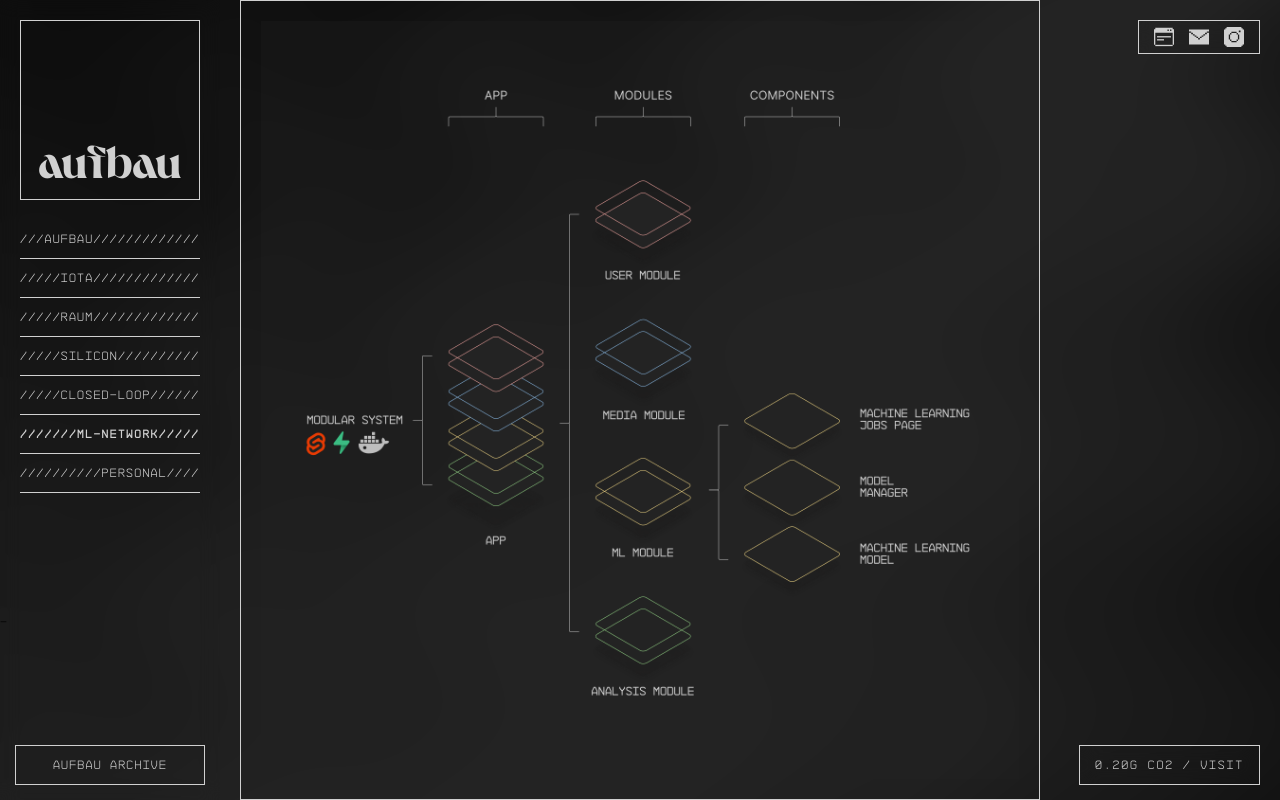
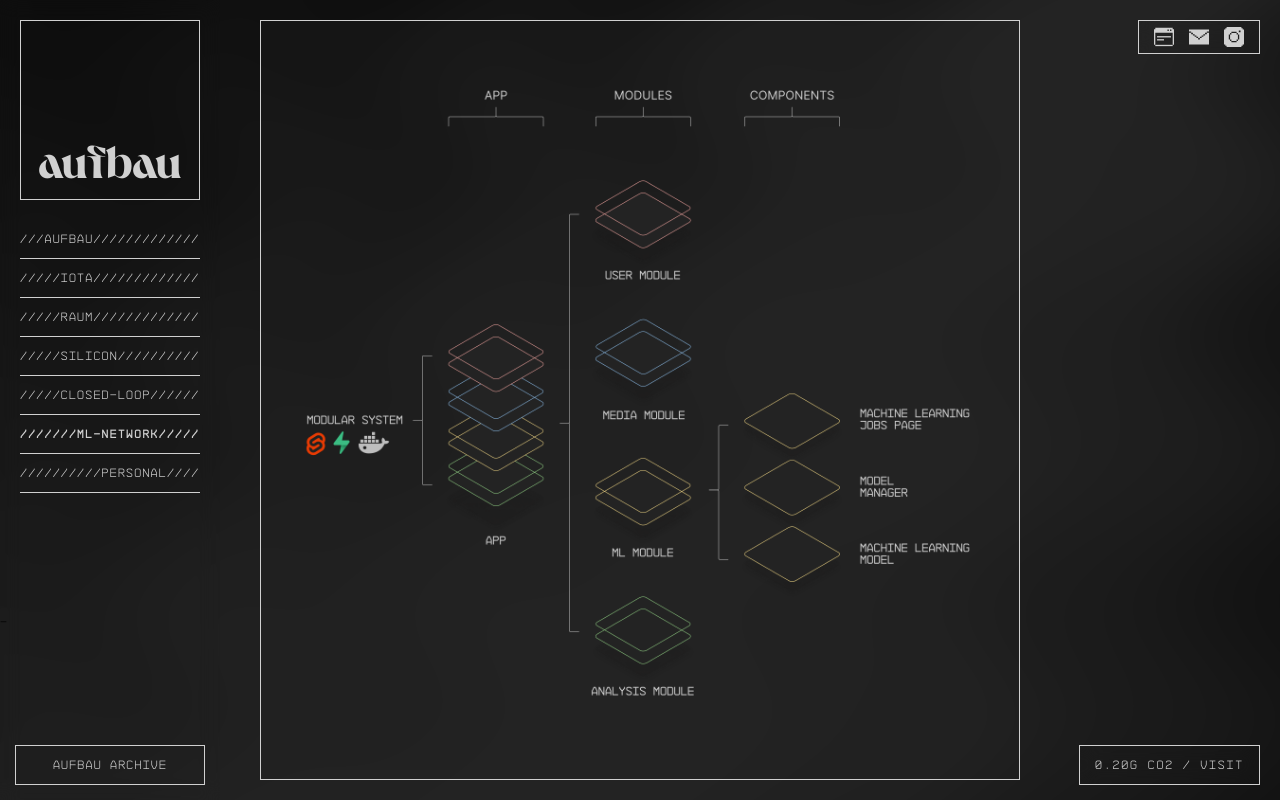
Before and after one commit to aufbau-io/WEB, a SvelteKit app: page /ml-network in a window 1280 px wide. Built offline with nearby package versions, Linux system fonts and the light colour scheme.

Commit message:
edit image load

```diff
--- a/src/routes/ml-network/+page.svelte
+++ b/src/routes/ml-network/+page.svelte
@@ -1,11 +1,18 @@
 <script>
+	import { onMount } from 'svelte';
+	import { lazyLoad } from '$lib/functions/lazyLoad.js';
 
+  let imgElement;
+
+	onMount(() => {
+    lazyLoad(imgElement, "/system_diagram.png");
+  });
 </script>
 
 <section>
 	<div class="main">
 		<!-- <p>WIP</p> -->
-		<img src="/system_diagram.png" alt="system-diagram" class="icon" />
+		<img src="" bind:this={imgElement} alt="system-diagram" class="image" />
 	</div>
 </section>
 
@@ -35,7 +42,7 @@ section {
 		gap: 10px;
 
 		color: var(--background);
-		border: var(--border);
+
 		padding:  20px;
 	}
 
@@ -44,6 +51,12 @@ section {
 		border: solid 1px var(--background);
 		background:  var(--background);
 		color: var(--primary);
+	}
+
+	.image {
+		border: solid 1px var(--background);
+		opacity: 0;
+		transition: opacity 0.5s ease-in-out;
 	}
 
 	@media only screen and (max-width: 768px) {
```
